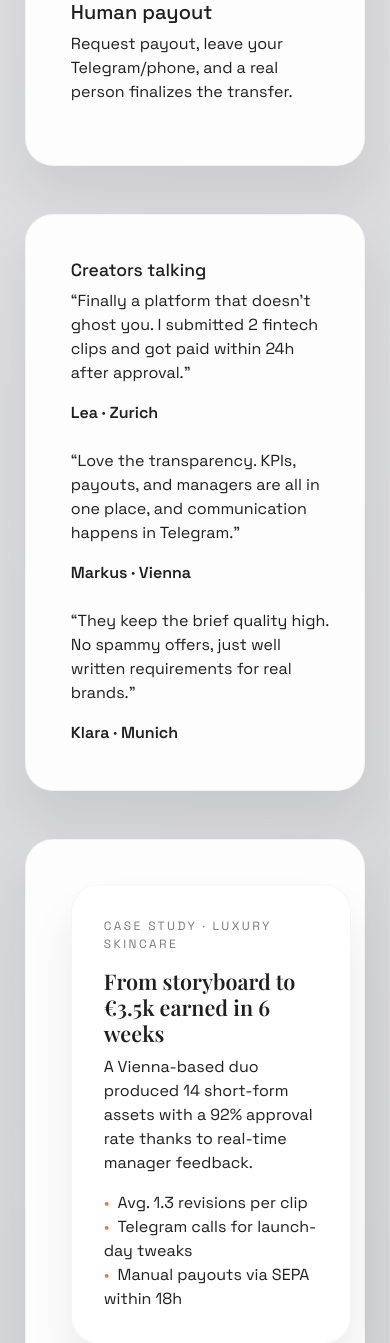
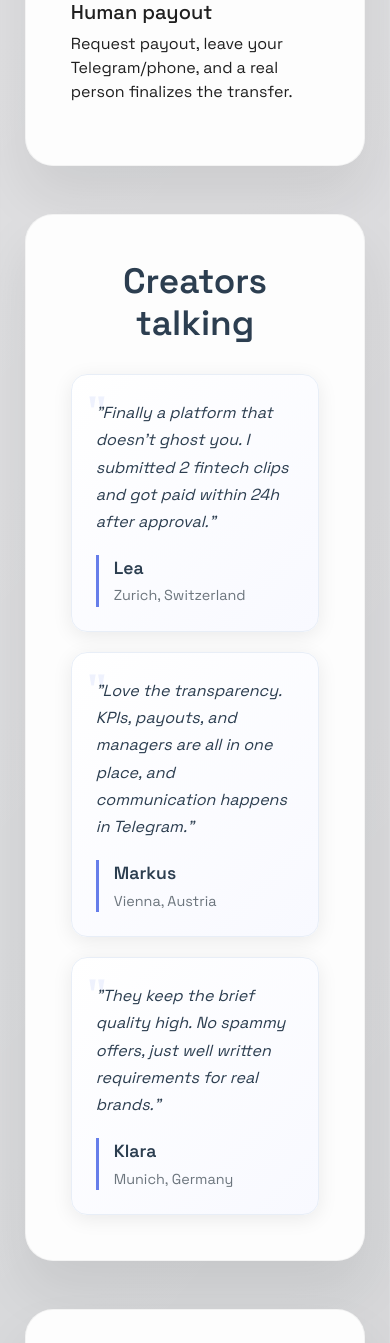
Before and after one commit to Meir909/clipper-hub, a Flask app: page / in a window 390 px wide. Shown: the part 3124-4467 px from the top of the page. Run offline with Flask 3, Linux system fonts and the light colour scheme; some libraries are stand-ins or nearby versions.

Commit message:
Fix testimonials layout and enhance design
 Enhanced Testimonials Design:
- Separated author names from locations properly
- Added structured testimonial-content wrapper
- Improved visual hierarchy with better spacing

 Visual Improvements:
- Modern gradient backgrounds with subtle shadows
- Large quote marks as decorative elements
- Hover animations with elevation effects
- Left border accent for author section
- Staggered slide-up animations for cards

 Better Structure:
- Clear separation between quote and author
- Improved typography with italic quotes
- Enhanced responsive design for mobile
- Better grid layout with proper gaps

 Technical Enhancements:
- CSS animations with staggered delays
- Smooth cubic-bezier transitions
- Mobile-responsive adjustments
- Better accessibility with semantic HTML

 Layout Fixes:
- Fixed author name/location separation
- Improved card padding and spacing
- Better visual hierarchy
- Enhanced section header styling

```diff
--- a/app/templates/landing.html
+++ b/app/templates/landing.html
@@ -183,6 +183,148 @@
     to { opacity: 1; transform: translateY(0); }
 }
 
+/* Enhanced Testimonial Styles */
+.testimonial-grid {
+    display: grid;
+    grid-template-columns: repeat(auto-fit, minmax(320px, 1fr));
+    gap: 24px;
+    margin-top: 40px;
+}
+
+.testimonial-card {
+    background: linear-gradient(135deg, #ffffff 0%, #f8f9ff 100%);
+    border: 1px solid #e8eef7;
+    border-radius: 16px;
+    padding: 32px;
+    transition: all 0.3s cubic-bezier(0.4, 0, 0.2, 1);
+    position: relative;
+    overflow: hidden;
+    box-shadow: 0 4px 20px rgba(0, 0, 0, 0.08);
+}
+
+.testimonial-card::before {
+    content: '"';
+    position: absolute;
+    top: 20px;
+    left: 20px;
+    font-size: 60px;
+    font-weight: 700;
+    color: rgba(102, 126, 234, 0.1);
+    font-family: Georgia, serif;
+    line-height: 1;
+}
+
+.testimonial-card:hover {
+    transform: translateY(-4px);
+    box-shadow: 0 12px 40px rgba(102, 126, 234, 0.15);
+    border-color: rgba(102, 126, 234, 0.3);
+}
+
+.testimonial-content {
+    position: relative;
+    z-index: 2;
+}
+
+.testimonial-content p {
+    font-size: 1.1rem;
+    line-height: 1.7;
+    color: #2c3e50;
+    margin-bottom: 24px;
+    font-style: italic;
+    position: relative;
+    z-index: 2;
+}
+
+.testimonial-author {
+    display: flex;
+    flex-direction: column;
+    gap: 4px;
+    padding-left: 20px;
+    border-left: 3px solid #667eea;
+}
+
+.testimonial-author strong {
+    font-size: 1.1rem;
+    color: #2c3e50;
+    font-weight: 600;
+}
+
+.testimonial-author span {
+    font-size: 0.9rem;
+    color: #6c757d;
+    font-weight: 400;
+}
+
+/* Testimonial card animations */
+.testimonial-card {
+    animation: slideUp 0.6s ease forwards;
+    opacity: 0;
+}
+
+.testimonial-card:nth-child(1) {
+    animation-delay: 0.1s;
+}
+
+.testimonial-card:nth-child(2) {
+    animation-delay: 0.2s;
+}
+
+.testimonial-card:nth-child(3) {
+    animation-delay: 0.3s;
+}
+
+@keyframes slideUp {
+    from {
+        opacity: 0;
+        transform: translateY(30px);
+    }
+    to {
+        opacity: 1;
+        transform: translateY(0);
+    }
+}
+
+/* Responsive testimonial styles */
+@media (max-width: 768px) {
+    .testimonial-grid {
+        grid-template-columns: 1fr;
+        gap: 20px;
+        margin-top: 30px;
+    }
+
+    .testimonial-card {
+        padding: 24px;
+    }
+
+    .testimonial-card::before {
+        font-size: 40px;
+        top: 15px;
+        left: 15px;
+    }
+
+    .testimonial-content p {
+        font-size: 1rem;
+        margin-bottom: 20px;
+    }
+
+    .testimonial-author {
+        padding-left: 15px;
+    }
+}
+
+/* Enhanced section header for testimonials */
+.landing-section:nth-of-type(4) .section-header {
+    text-align: center;
+    margin-bottom: 20px;
+}
+
+.landing-section:nth-of-type(4) .section-header h3 {
+    font-size: 2.2rem;
+    font-weight: 700;
+    color: #2c3e50;
+    margin-bottom: 10px;
+}
+
 /* Responsive adjustments */
 @media (max-width: 768px) {
     .hero-btn-primary, .hero-btn-secondary, .cta-btn {
@@ -329,16 +471,31 @@
     </div>
     <div class="testimonial-grid">
         <div class="testimonial-card">
-            <p>“Finally a platform that doesn’t ghost you. I submitted 2 fintech clips and got paid within 24h after approval.”</p>
-            <strong>Lea · Zurich</strong>
+            <div class="testimonial-content">
+                <p>"Finally a platform that doesn't ghost you. I submitted 2 fintech clips and got paid within 24h after approval."</p>
+                <div class="testimonial-author">
+                    <strong>Lea</strong>
+                    <span>Zurich, Switzerland</span>
+                </div>
+            </div>
         </div>
         <div class="testimonial-card">
-            <p>“Love the transparency. KPIs, payouts, and managers are all in one place, and communication happens in Telegram.”</p>
-            <strong>Markus · Vienna</strong>
+            <div class="testimonial-content">
+                <p>"Love the transparency. KPIs, payouts, and managers are all in one place, and communication happens in Telegram."</p>
+                <div class="testimonial-author">
+                    <strong>Markus</strong>
+                    <span>Vienna, Austria</span>
+                </div>
+            </div>
         </div>
         <div class="testimonial-card">
-            <p>“They keep the brief quality high. No spammy offers, just well written requirements for real brands.”</p>
-            <strong>Klara · Munich</strong>
+            <div class="testimonial-content">
+                <p>"They keep the brief quality high. No spammy offers, just well written requirements for real brands."</p>
+                <div class="testimonial-author">
+                    <strong>Klara</strong>
+                    <span>Munich, Germany</span>
+                </div>
+            </div>
         </div>
     </div>
 </section>
```
